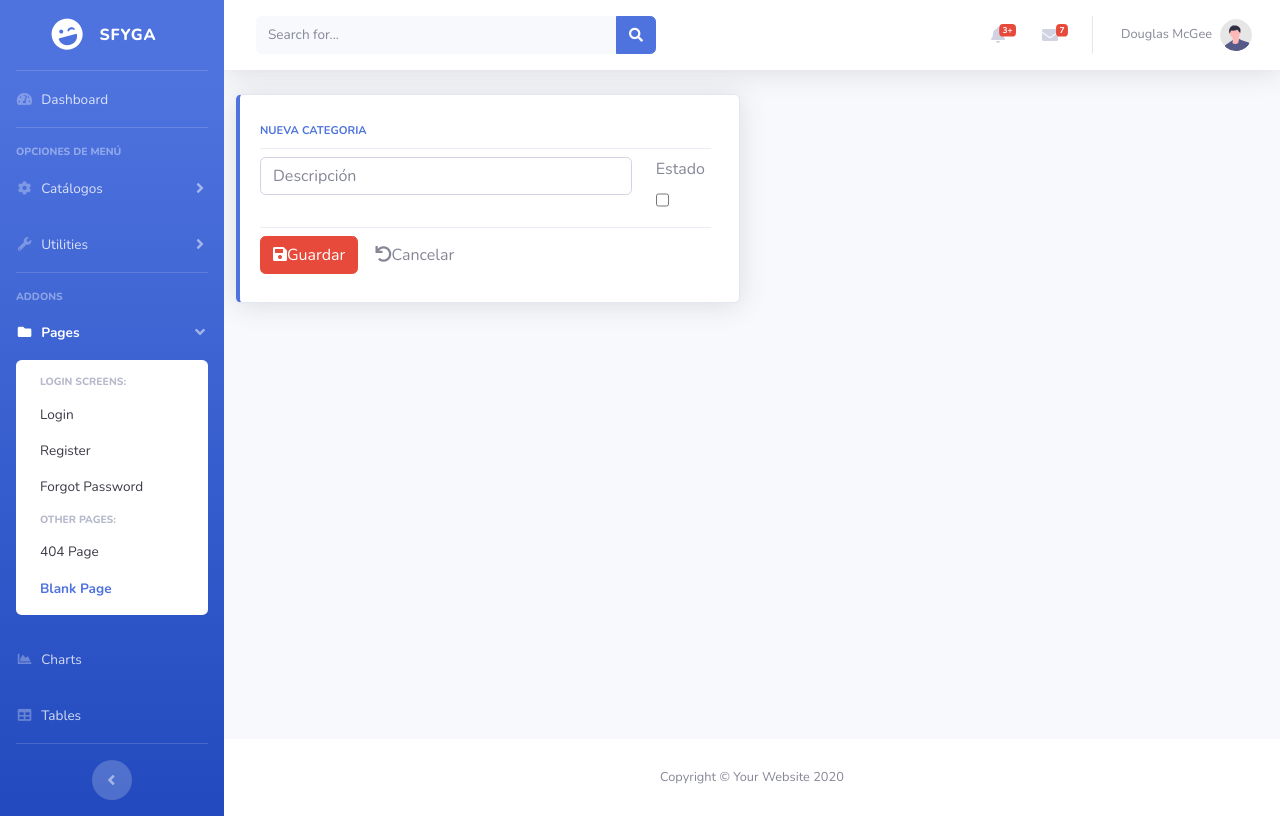
After one commit to eze-fayu/sistema-facturacion, a Django app: template app/inv/templates/inv/categoria_form.html in a window 1280 px wide. The commit adds this page. Run offline with Django 3.2, Linux system fonts and the light colour scheme; the template is opened without the code that fills it: values that come from a table or form of the project are taken from there, others are empty; some libraries are stand-ins or nearby versions.

Commit message:
empece con el formulario

```diff
--- /dev/null
+++ b/app/inv/forms.py
@@ -0,0 +1,18 @@
+from django import forms
+from .models import Categoria
+
+
+
+class CategoriaForm(forms.ModelForm):
+    class Meta:
+        model = Categoria
+        fields = ['descripcion', 'estado']
+        labels = {'descripcion':"Descripción de la Categoria",
+                "estado": "Estado"}
+        widget = {"descripcion": forms.TextInput}
+    def __init__(self, *args, **kwargs):
+        super().__init__(*args, **kwargs)
+        for field in iter(self.fields):
+            self.fields[field].widget.attrs.update({
+                'class':'form-control'
+            })
--- /dev/null
+++ b/app/inv/templates/inv/categoria_form.html
@@ -0,0 +1,46 @@
+{% extends 'base/base.html' %}
+
+{% block page_content %}
+
+<form action="POST" class="form-inline">
+    {% csrf_token %}
+    <div class="col-xl-6 col-md-6 mb-6">
+        <div class="card border-left-primary shadow h-100 py-2">
+            <div class="card-body">
+                <div class="row no-gutters align-items-center">
+                    <div class="col mr-2">
+                        <div class="text-xs font-weight-bold text-primary text-uppercase mb-1">
+                            Nueva Categoria
+                        </div>
+                        <div class="dropdown-divider"></div>
+                        <div class="row">
+                            <div class="col-10">
+                                <div class="input-group">
+                                    <input type="text" name="descripcion" maxlengh="100" class="form-control" required id="id_descripcion" placeholder="Descripción" value="">
+                                </div>
+                            </div>
+                            <div class="col-2">
+                                <div class="form-group">
+                                    <label for="id_estado">Estado</label>
+                                    <input type="checkbox" name="estado" id="id_estado" class="form-control">
+                                </div>
+                            </div>
+                        </div>
+                        <!-- {{ form.as_p }} -->
+                        <div class="dropdown-divider"></div>
+                        <div class="row">
+                            <div class="col">
+                                <button type="submit" class="btn btn-danger"><span class="fa fa-save"></span>Guardar</button>
+                                <a href="{% url 'inv:categoria_list' %}" class="btn btn-succes"><span class="fa fa-undo"></span>Cancelar</a>
+                            </div>
+                        </div>
+                    </div>
+                </div>
+            </div>
+        </div>
+    </div>
+</form>
+{% endblock page_content %}
+
+{% block js_page %}
+{% endblock js_page %}
--- a/app/templates/base/base.html
+++ b/app/templates/base/base.html
@@ -10,7 +10,7 @@
     <meta name="description" content="">
     <meta name="author" content="">
 
-    <title>Sistema De Facturación y Gestión</title>
+    <title>Sistema De Facturación y Gestión Administrativa</title>
 
     <!-- Custom fonts for this template-->
     <link href="{% static 'base/vendor/fontawesome-free/css/all.min.css' %}" rel="stylesheet" type="text/css">
@@ -33,11 +33,11 @@
         <ul class="navbar-nav bg-gradient-primary sidebar sidebar-dark accordion" id="accordionSidebar">
 
             <!-- Sidebar - Brand -->
-            <a class="sidebar-brand d-flex align-items-center justify-content-center" href="index.html">
+            <a class="sidebar-brand d-flex align-items-center justify-content-center" href="{% url 'bases:home' %}">
                 <div class="sidebar-brand-icon rotate-n-15">
                     <i class="fas fa-laugh-wink"></i>
                 </div>
-                <div class="sidebar-brand-text mx-3">SB Admin <sup>2</sup></div>
+                <div class="sidebar-brand-text mx-3">SFyGA</div>
             </a>
 
             <!-- Divider -->
@@ -45,7 +45,7 @@
 
             <!-- Nav Item - Dashboard -->
             <li class="nav-item">
-                <a class="nav-link" href="index.html">
+                <a class="nav-link" href="{% url 'bases:home' %}">
                     <i class="fas fa-fw fa-tachometer-alt"></i>
                     <span>Dashboard</span></a>
             </li>
@@ -55,7 +55,7 @@
 
             <!-- Heading -->
             <div class="sidebar-heading">
-                Interface
+                Opciones de Menú
             </div>
 
             <!-- Nav Item - Pages Collapse Menu -->
@@ -63,12 +63,12 @@
                 <a class="nav-link collapsed" href="#" data-toggle="collapse" data-target="#collapseTwo"
                     aria-expanded="true" aria-controls="collapseTwo">
                     <i class="fas fa-fw fa-cog"></i>
-                    <span>Components</span>
+                    <span>Catálogos</span>
                 </a>
                 <div id="collapseTwo" class="collapse" aria-labelledby="headingTwo" data-parent="#accordionSidebar">
                     <div class="bg-white py-2 collapse-inner rounded">
-                        <h6 class="collapse-header">Custom Components:</h6>
-                        <a class="collapse-item" href="buttons.html">Buttons</a>
+                        <h6 class="collapse-header">Catálogos de Inventario:</h6>
+                        <a class="collapse-item" href="{% url 'inv:categoria_list' %}">Categorias</a>
                         <a class="collapse-item" href="cards.html">Cards</a>
                     </div>
                 </div>
```
